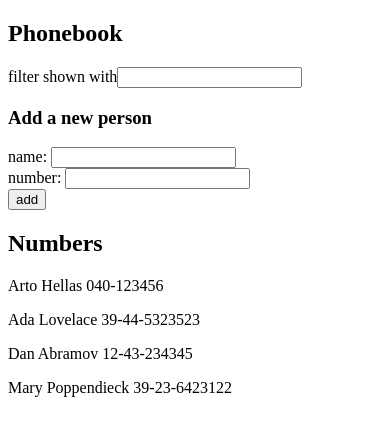
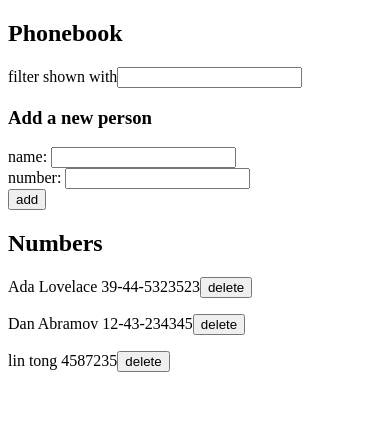
Before and after one commit to sandrasong/full_stack_open, a React (Vite) app in the folder part2/phonebook/: page / in a window 390 px wide. Shown: the top 436 px of the page. Built offline with nearby package versions, Linux system fonts and the light colour scheme; data requests are answered from the project's data file.

Commit message:
2.14: phonebook, enable delete a person from the phonbook

```diff
--- a/part2/phonebook/db.json
+++ b/part2/phonebook/db.json
@@ -1,10 +1,5 @@
 {
   "persons": [
-    {
-      "name": "Arto Hellas",
-      "number": "040-123456",
-      "id": "1"
-    },
     {
       "name": "Ada Lovelace",
       "number": "39-44-5323523",
@@ -16,9 +11,9 @@
       "id": "3"
     },
     {
-      "name": "Mary Poppendieck",
-      "number": "39-23-6423122",
-      "id": "4"
+      "id": "800a",
+      "name": "lin tong",
+      "number": "4587235"
     }
   ]
 }
--- a/part2/phonebook/src/App.jsx
+++ b/part2/phonebook/src/App.jsx
@@ -41,6 +41,23 @@ const App = () => {
       })
   }
 
+  const handleDelete = (id) => {
+    const personToDelete = persons.find(person => person.id === id)
+    if (window.confirm(`Delete ${personToDelete.name}?`)) {
+      personService
+      .deletePerson(id)
+      .then(() => {
+        setPersons(persons.filter(p => p.id !== id))
+      })
+      .catch(error => {
+        alert(
+          `person ${personToDelete.name} was already deleted from server`
+        )
+        setPersons(persons.filter(p => p.id !== id))
+      })
+    }
+  }
+
   const personsToShow = persons.filter(person => person.name.toLowerCase().includes(nameFilter.toLowerCase()))
 
   return (
@@ -50,7 +67,7 @@ const App = () => {
       <h3>Add a new person</h3>
       <PersonForm newName={newName} setNewName={setNewName} newNumber={newNumber} setNewNumber={setNewNumber} addPerson={addPerson}/>
       <h2>Numbers</h2>
-      <Persons personsToShow={personsToShow} />
+      <Persons personsToShow={personsToShow} handleDelete={handleDelete} />
     </div>
   )
 }
--- a/part2/phonebook/src/components/Persons.jsx
+++ b/part2/phonebook/src/components/Persons.jsx
@@ -1,11 +1,13 @@
-const Person = ({person}) => (
-  <p>{person.name} {person.number}</p>
+const Person = ({person, handleDelete}) => (
+  <p>
+    <span>{person.name} {person.number}</span><button onClick={() => handleDelete(person.id)}>delete</button>
+  </p>
 )
 
-const Persons = ({personsToShow}) => {
+const Persons = ({personsToShow, handleDelete}) => {
   return (
   <>
-    {personsToShow.map(person => <Person key={person.id} person={person} />)}
+    {personsToShow.map(person => <Person key={person.id} person={person} handleDelete={handleDelete} />)}
   </>
 )}
 
--- a/part2/phonebook/src/services/persons.js
+++ b/part2/phonebook/src/services/persons.js
@@ -11,4 +11,8 @@ const create = (newPerson) => {
   return request.then(response => response.data)
 }
 
-export default { getAll, create }
+const deletePerson = (id) => {
+  return axios.delete(`${baseUrl}/${id}`)
+}
+
+export default { getAll, create, deletePerson }
```
